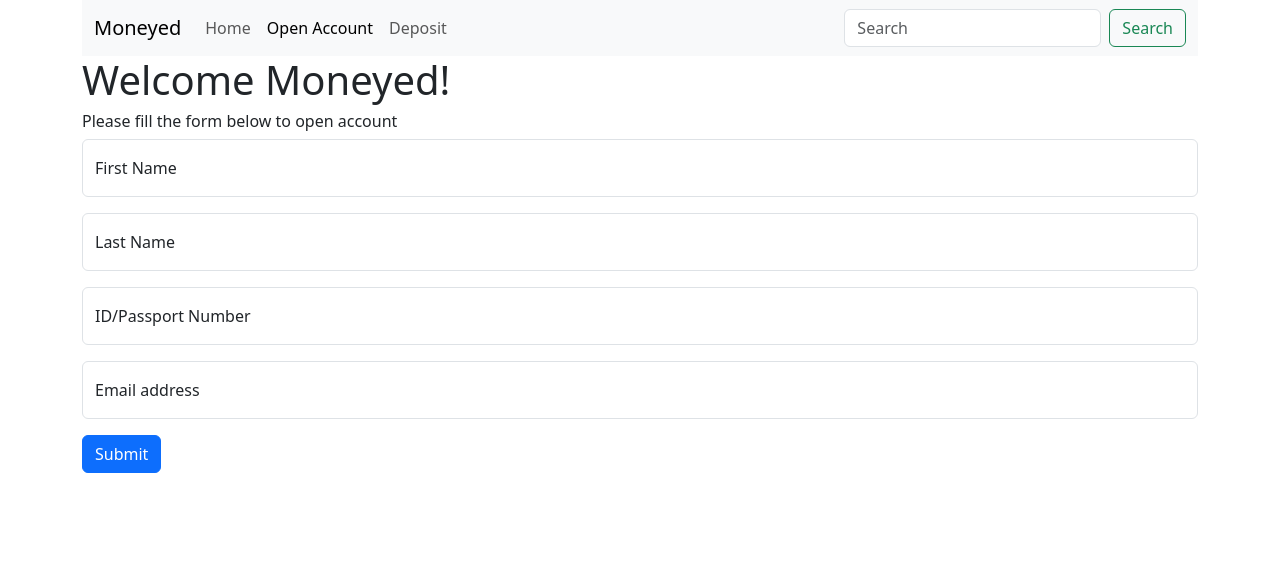
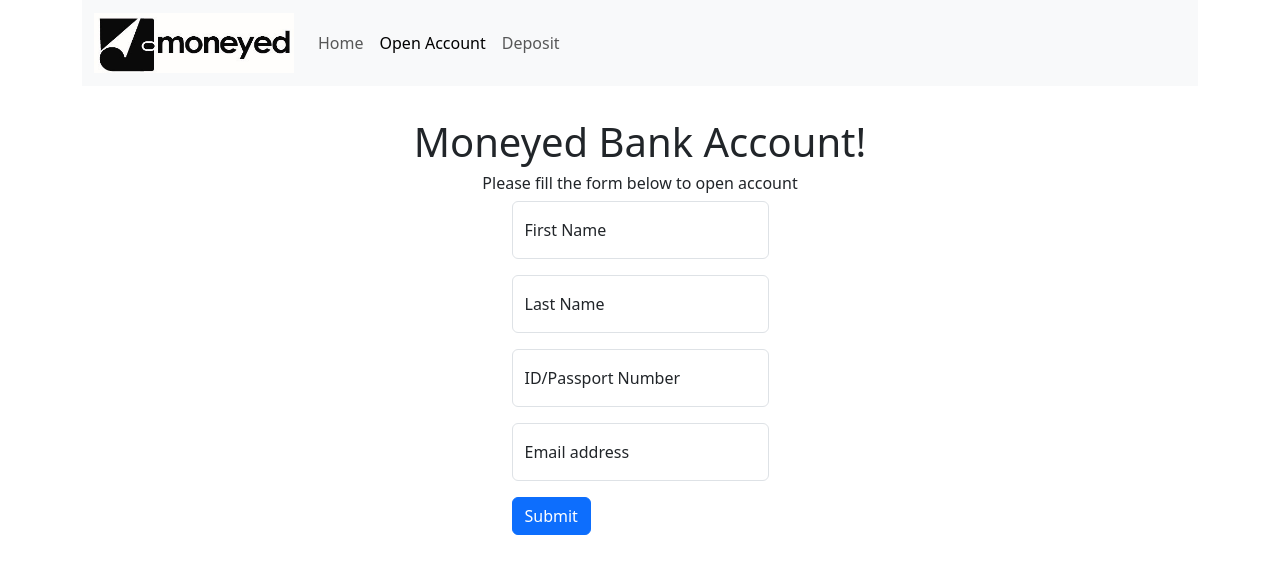
Before and after one commit to mgwman006/admindashboard, a plain HTML site: page html/openaccount.html in a window 1280 px wide. Drawn offline with Linux system fonts and the light colour scheme.

Commit message:
simple admin forms for opening account and deposit money

```diff
--- /dev/null
+++ b/css/deposit.css
@@ -0,0 +1,7 @@
+.deposittmaincontent
+{
+    display: flex;
+    align-items: center;
+    flex-direction:column;
+    margin-top:2em;
+}
--- /dev/null
+++ b/css/index.css
@@ -0,0 +1,8 @@
+
+.maincontent
+{
+    display: flex;
+    align-items: center;
+    flex-direction:column;
+    margin-top:10em;
+}
--- /dev/null
+++ b/css/openaccount.css
@@ -0,0 +1,7 @@
+.accountmaincontent
+{
+    display: flex;
+    align-items: center;
+    flex-direction:column;
+    margin-top:2em;
+}
--- a/html/openaccount.html
+++ b/html/openaccount.html
@@ -4,6 +4,7 @@
     <meta charset="UTF-8">
     <title>Open Account</title>
     <link href="../css/bootstrap.css" rel="stylesheet" >
+  <link href="../css/openaccount.css" rel="stylesheet" >
 </head>
 <body>
 
@@ -11,7 +12,9 @@
 
       <nav class="navbar navbar-expand-lg bg-body-tertiary">
         <div class="container-fluid">
-          <a class="navbar-brand" href="../index.html">Moneyed</a>
+          <a class="navbar-brand" href="../index.html">
+            <img src="../media/logo1.jpg" alt="Bootstrap" width="200" height="60">
+          </a>
           <button class="navbar-toggler" type="button" data-bs-toggle="collapse" data-bs-target="#navbarSupportedContent" aria-controls="navbarSupportedContent" aria-expanded="false" aria-label="Toggle navigation">
             <span class="navbar-toggler-icon"></span>
           </button>
@@ -27,37 +30,36 @@
                 <a class="nav-link" href="./deposit.html">Deposit</a>
               </li>
             </ul>
-            <form class="d-flex" role="search">
-              <input class="form-control me-2" type="search" placeholder="Search" aria-label="Search">
-              <button class="btn btn-outline-success" type="submit">Search</button>
-            </form>
           </div>
         </div>
       </nav>
-      <h1>Welcome Moneyed!</h1>
+
+
+      <div class="accountmaincontent">
+
+              <h1>Moneyed Bank Account!</h1>
               <h6>Please fill the form below to open account</h6>
-
 
               <!-- Account Form -->
               <div name="openAccountForm" id="openAccountFormId">
 
                 <div class="form-floating mb-3">
-          <input type="text" class="form-control" name="accountOwnerFirstName" id="accountOwnerFirstNameId" placeholder="maneno">
+                  <input type="text" class="form-control" name="accountOwnerFirstName" id="accountOwnerFirstNameId" placeholder="maneno" required>
                   <label for="accountOwnerFirstNameId">First Name</label>
                 </div>
 
                 <div class="form-floating mb-3">
-          <input type="text" class="form-control" name="accountOwnerLastName" id="accountOwnerLastNameId" placeholder="mgwami">
+                  <input type="text" class="form-control" name="accountOwnerLastName" id="accountOwnerLastNameId" placeholder="mgwami" required>
                   <label for="accountOwnerLastNameId">Last Name</label>
                 </div>
 
                 <div class="form-floating mb-3">
-          <input type="text" class="form-control" name="accountOwnerId" id="accountOwnerIdId" placeholder="TAE282571">
+                  <input type="text" class="form-control" name="accountOwnerId" id="accountOwnerIdId" placeholder="TAE282571" required>
                   <label for="accountOwnerIdId">ID/Passport Number</label>
                 </div>
 
                 <div class="form-floating mb-3">
-          <input type="email" class="form-control" name="accountOwnerEmail" id="accountOwnerEmailId" placeholder="maneno@synthesis.co.za">
+                  <input type="email" class="form-control" name="accountOwnerEmail" id="accountOwnerEmailId" placeholder="maneno@synthesis.co.za" required>
                   <label for="accountOwnerEmailId">Email address</label>
                 </div>
 
@@ -78,6 +80,9 @@
       </div>
 
 
+    </div>
+
+
 
     <script src="../js/bootstrap.js" ></script>
     <script src="../js/openaccount.js" ></script>
```
Also changed, not shown: html/deposit.html (+21 -12 lines), index.html (+19 -6 lines), media/logo.jpeg (added), media/logo1.jpg (added). Lines whose indentation alone changed are shown as unchanged.
